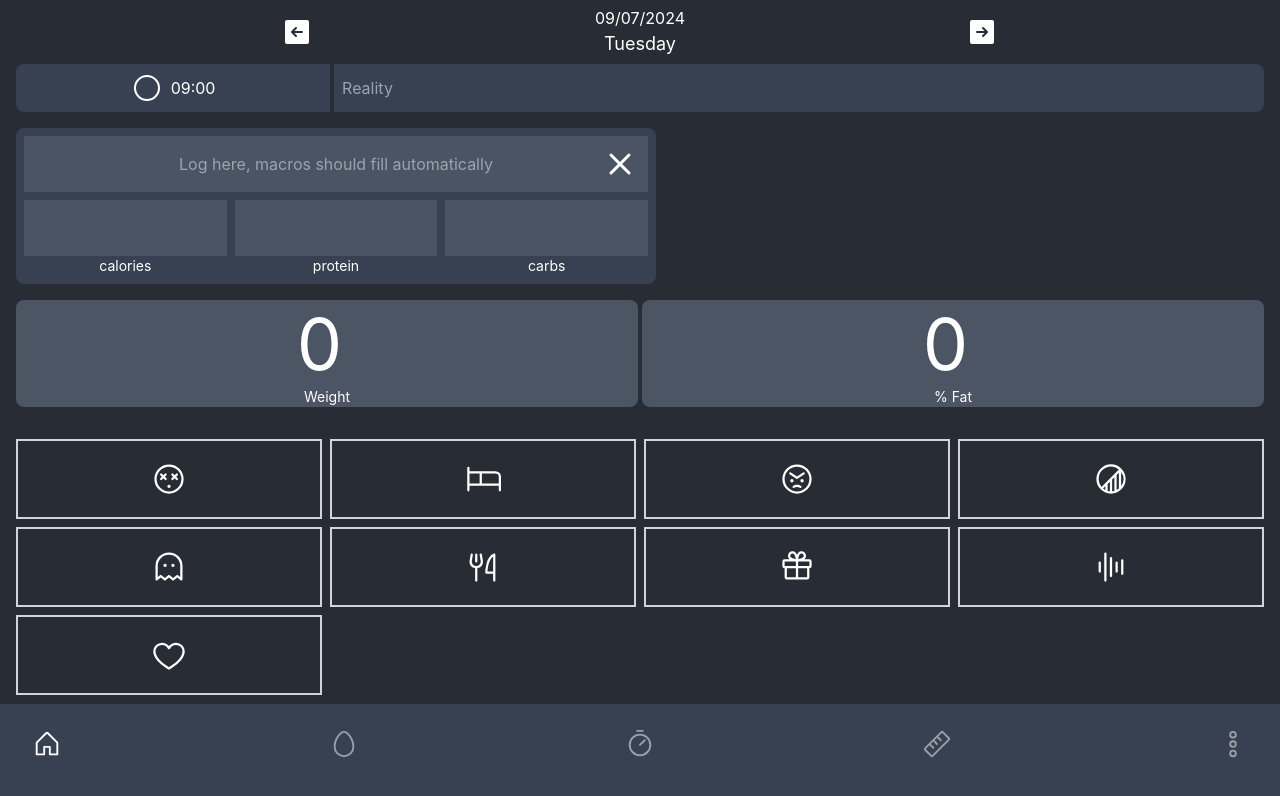
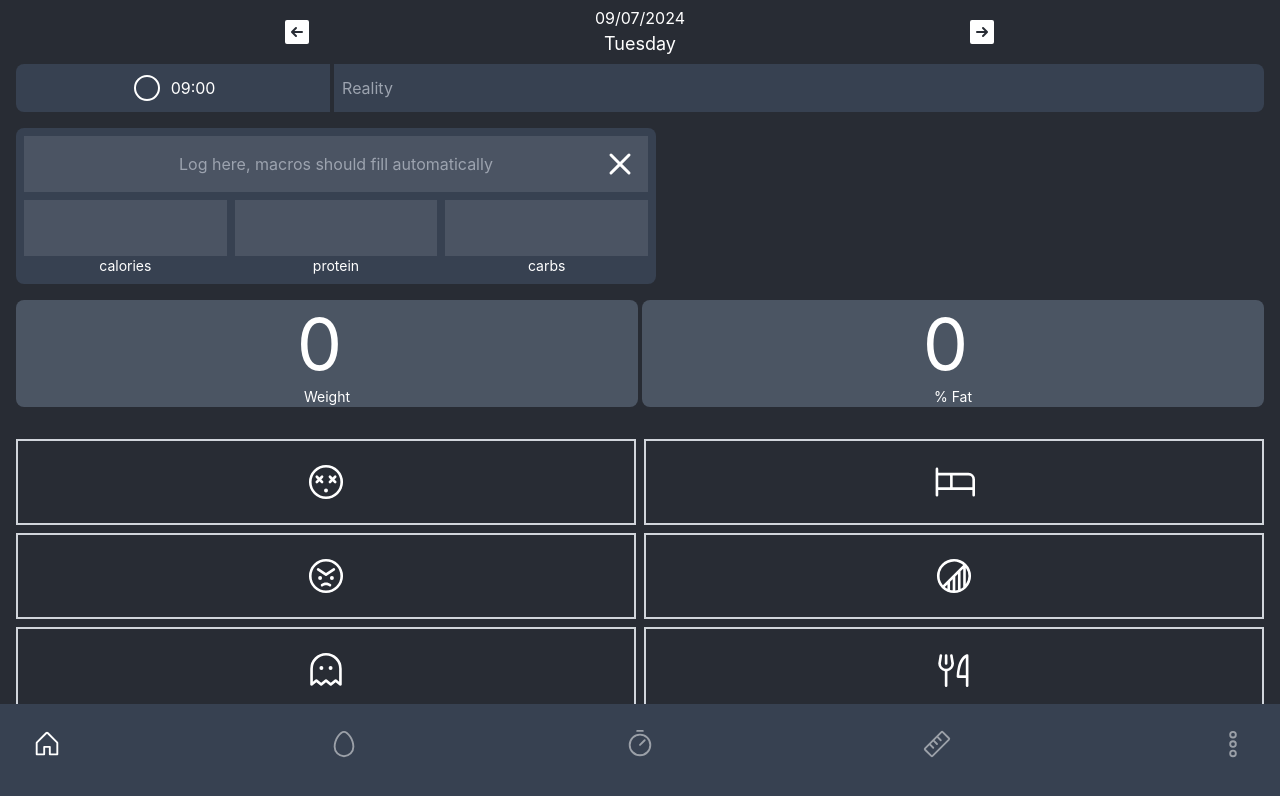
Before and after one commit to EliranSun/trackers, a React (Create React App) app: page / in a window 1280 px wide. Shown: the top 796 px of the page. Built offline with nearby package versions, Linux system fonts and the light colour scheme; no server answers; the database is empty.

Commit message:
Less columns for text

```diff
--- a/src/features/hub/HubView.jsx
+++ b/src/features/hub/HubView.jsx
@@ -131,7 +131,7 @@ export const HubView = ({date}) => {
                     onChange={value => setWeightEntry({...weightEntry, fat: value})}
                     label="% Fat"/>
             </div>
-            <div className="grid grid-cols-4 grid-rows-3 gap-2 justify-center py-8 h-80">
+            <div className="grid grid-cols-2 gap-2 justify-center py-8 h-80">
                 {checkboxTrackers.map(tracker => (
                     <Checkbox
                         key={tracker.name}
```
